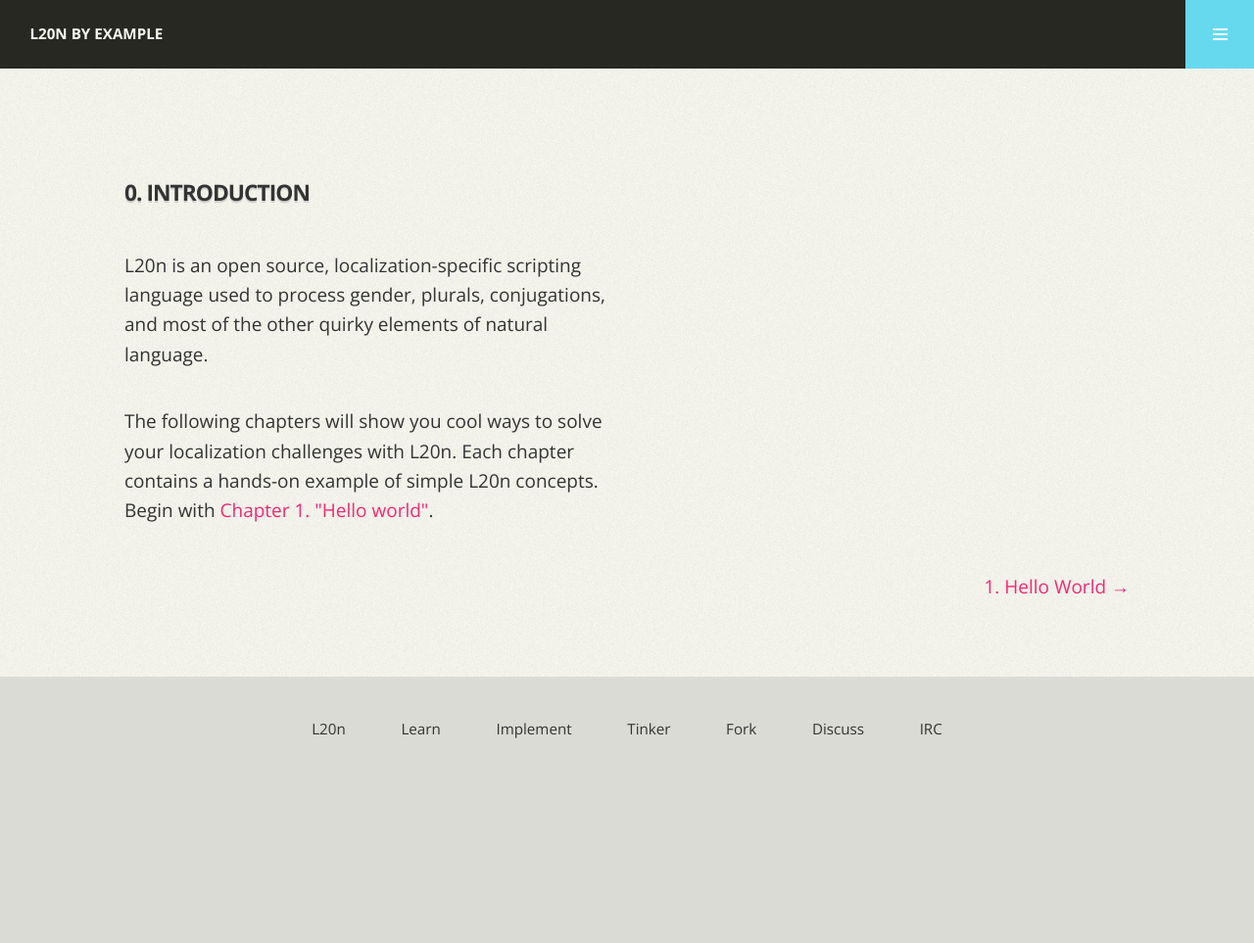
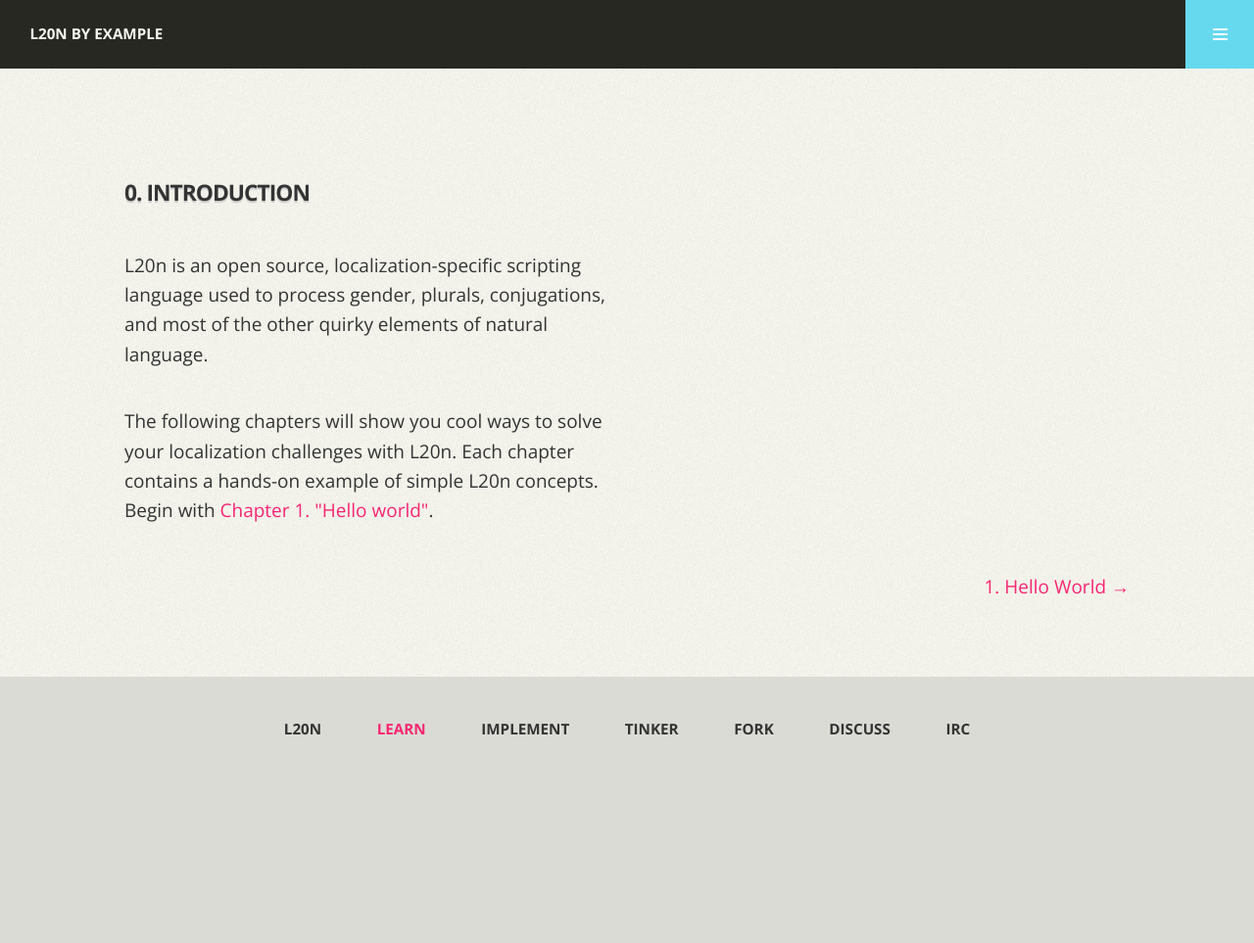
Before and after one commit to l20n/l20n.org, a Jekyll site: the page built from learn/index.html, in a window 1280 px wide. Shown: the whole page at 98% size. Built offline with Jekyll 4.4.1, drawn with Linux system fonts in a browser that asks for light colours; nearby versions of some CDN libraries.

Commit message:
Fixes bug in the menu styling

```diff
--- a/css/main.css
+++ b/css/main.css
@@ -445,7 +445,7 @@ footer nav p {
     text-shadow: 1px 1px 0 #F8F8F0;
 }
 
-.home nav a,
+nav a,
 a.title {
     color: #F8F8F0;
     font-weight: 700;
@@ -453,10 +453,11 @@ a.title {
     text-transform: uppercase;
 }
 
-.learn nav a {
+.learn header nav a {
     color: #333333;
-    font-size: 0.8em;
+    font-weight: 300;
     text-align: left;
+    text-transform: none;
 }
 
 /* ==============
```
